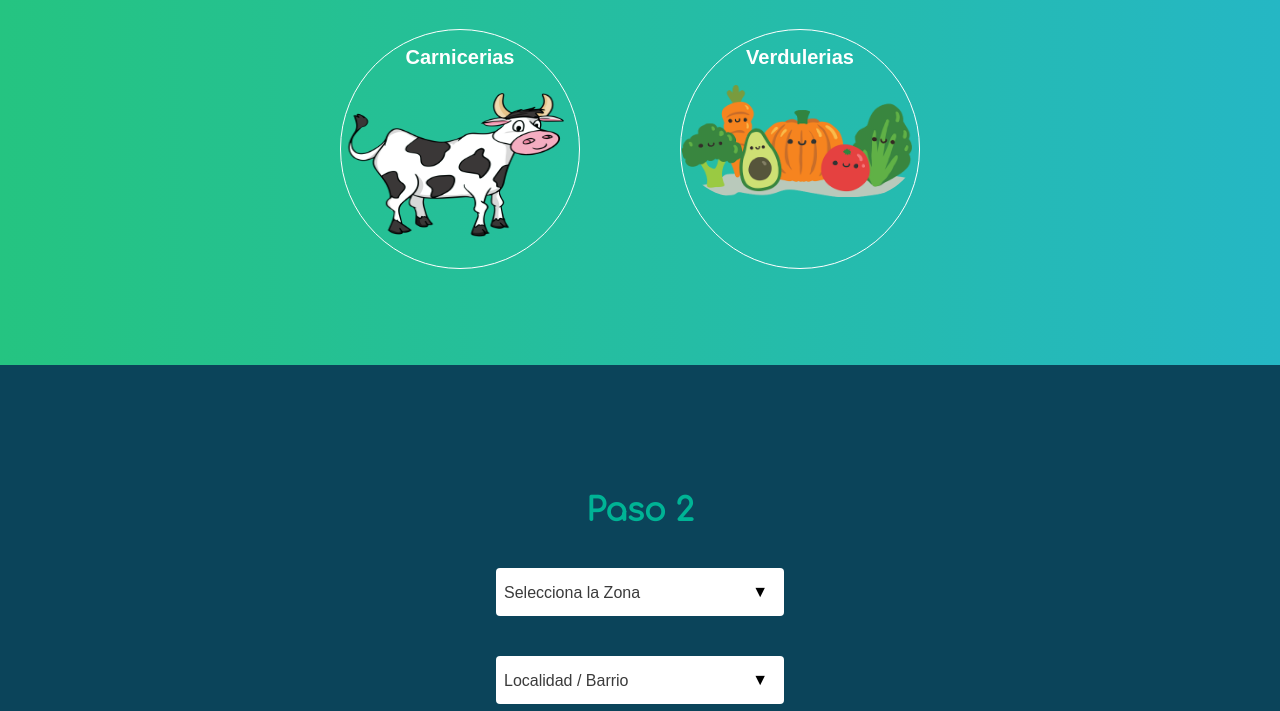
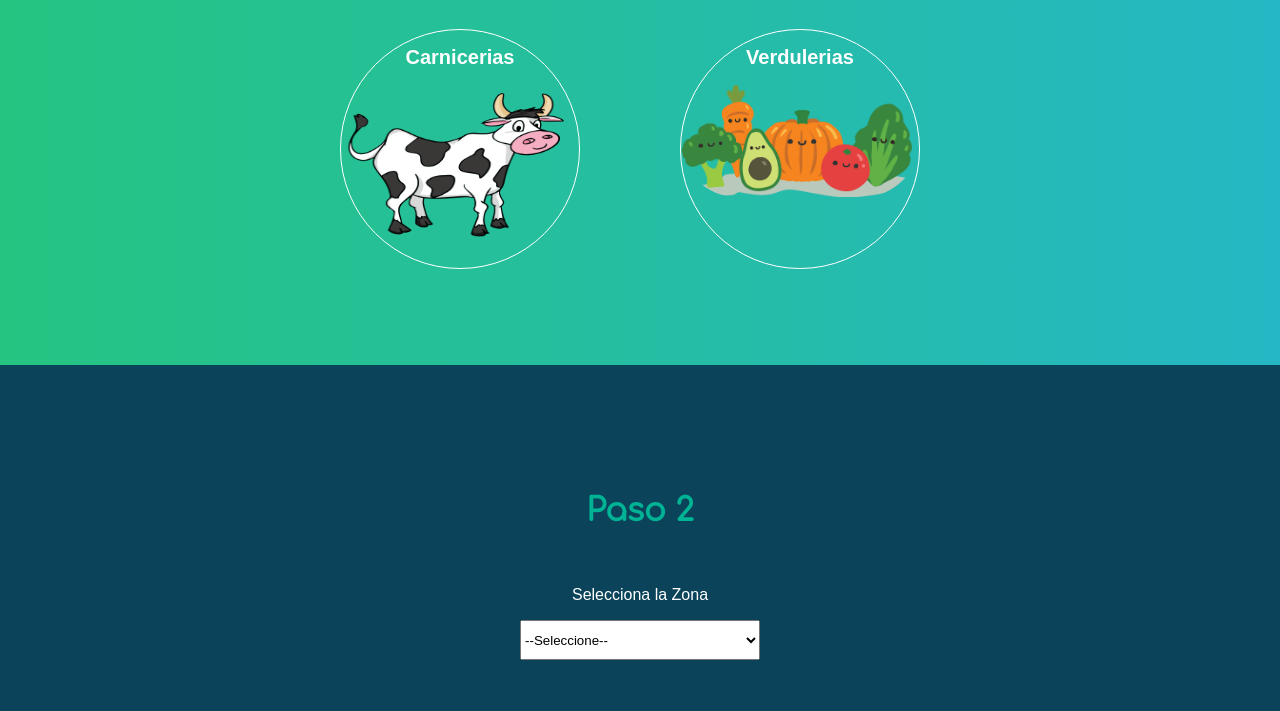
Before and after one commit to Juanperrino/PreciosPromedio, a plain HTML site: page index.html in a window 1280 px wide. Shown: the part 241-952 px from the top of the page. Drawn offline with Linux system fonts and the light colour scheme; a web font is replaced by a local one.

Commit message:
Entrega eventos

```diff
--- a/index.html
+++ b/index.html
@@ -41,19 +41,19 @@
             <h2 class="text-center">Paso 2</h2>
 
             <!-- <p class="lead text-center">Selecciona la Zona</p> -->
-            <div class="select">
-                <select name="format" id="format">
+            <!-- <div class="select">
+                <select name="format" id="format"> -->
             <!-- <p class="lead text-center">Selecciona la Zona</p> -->
-                    <option selected disabled>Selecciona la Zona</option>
+                    <!-- <option selected disabled>Selecciona la Zona</option>
                     <option value="CABA">CABA</option>
                     <option value="Norte">Zona Norte</option>
                     <option value="Sur">Zona Sur</option>
                     <option value="Este">Zona Este</option>
                     <option value="Oeste">Zona Oeste</option>
                 </select>
-            </div>
+            </div> -->
             <!-- <p class="lead text-center">Selecciona la localidad</p> -->
-            <div class="select">
+            <!-- <div class="select">
                 <select name="format" id="format">
                     <option selected disabled>Localidad / Barrio</option>
                     <option value="b1">B1</option>
@@ -74,29 +74,19 @@
                     <option value="b1">B1</option>
                     <option value="b2">B2</option>
                     <option value="b3">B3</option>
-                    <option value="b4">B4</option>
-                    <option value="b5">B5</option>
-                    <option value="b1">B1</option>
-                    <option value="b2">B2</option>
-                    <option value="b3">B3</option>
-                    <option value="b4">B4</option>
-                    <option value="b5">B5</option>
-                    <option value="b1">B1</option>
-                    <option value="b2">B2</option>
-                    <option value="b3">B3</option>
-                    <option value="b4">B4</option>
-                    <option value="b5">B5</option>
-                    <option value="b1">B1</option>
-                    <option value="b2">B2</option>
-                    <option value="b3">B3</option>
-                    <option value="b4">B4</option>
-                    <option value="b5">B5</option>
-                    <option value="b1">B1</option>
-                    <option value="b2">B2</option>
                 </select>
+            </div> -->
+
+                <div class="grupo">
+                    <p class="lead text-center">Selecciona la Zona</p>
+                    <select name="" id="zona" class="selected"></select>
+                </div>
+
+                <div class="grupo">
+                    <p class="lead text-center">Selecciona la localidad</p>
+                    <select name="" id="localidad" class="selected"></select>
+                </div>
             </div>
-
-        </div>
         <div class="paso3">
             <h2 class="text-center">Paso 3</h2>
             <p class="lead text-center">Busca el producto</p>
--- a/main.js
+++ b/main.js
@@ -1,19 +1,7 @@
 // alert()
-// let seleccionado = "Seleccionado";
 
-
-// function mostrar_img(src, width, height, alt) {
-//     let a = document.createElement("img");
-//     a.src = src;
-//     a.width = width;
-//     a.height = height;
-//     a.alt = alt;
-//     document.body.appendChild(a);
-// }
-
-// mostrar_img("./multimedia/Verduras.png", 200, 200, "verduras");
-
-
+//PASO 3 BUSCA EL PRODUCTO
+const productos = [];
 
 class Producto {
     constructor(nombre, precioPromedio) {
@@ -22,7 +10,6 @@ class Producto {
 
     }
 }
-const productos = [];
 productos.push(new Producto("LECHUGA", 20));
 productos.push(new Producto("TOMATE", 25));
 productos.push(new Producto("PAPA", 30));
@@ -43,9 +30,12 @@ for (let index = 0; index < 4; index++) {
     }
 }
 }
-
 // calcular()
 
+// fIN PASO 3 BUSCA EL PRODUCTO
+
+
+// PASO 1 SELECCIONA EL RUBRO
 
 let btn = document.getElementById('cartel1')
 let btn2 = document.getElementById('cartel2')
@@ -57,6 +47,7 @@ function cambio(){
 
     if (contador==0){
         btn.classList.add('azul')
+        btn2.classList.remove('azul')
         contador=1;
     }
     else{
@@ -69,6 +60,7 @@ function cambio2(){
 
     if (contador==0){
         btn2.classList.add('azul')
+        btn.classList.remove('azul')
         contador=1;
     }
     else{
@@ -80,3 +72,68 @@ function cambio2(){
 
 btn.addEventListener('click',cambio,true);
 btn2.addEventListener('click',cambio2,true);
+
+
+// fIN PASO 1 SELECCIONA EL RUBRO
+
+
+
+// PASO 2 SELECCIONA LOCALIDAD/BARRIO
+
+let zona = document.getElementById('zona');
+let localidad = document.getElementById('localidad');
+
+let zonas = ['CABA', 'Zona Norte', 'Zona Sur', 'Zona Este', 'Zona Oeste'];
+
+let localidades = ['C1', 'C2', 'C3', 'C4', 'C5', 'N1', 'N2', 'N3', 'N4', 'N5', 'S1', 'S2', 'S3', 'S4', 'S5', 'E1', 'E2', 'E3', 'E4', 'E5', 'O1', 'O2', 'O3', 'O4', 'O5',];
+
+
+function verLugares(arreglo, lugar){
+    let elementos = '<option selected disables>--Seleccione--</option>'
+
+    for (let i=0; i < arreglo.length; i+=1){
+        elementos += '<option value="' + arreglo[i] +'">' + arreglo[i] +'</option>'
+    }
+
+    lugar.innerHTML = elementos
+}
+
+verLugares(zonas, zona);
+
+
+function filtrar(array, inicio, fin, lugar){
+    let filtro = array.slice(inicio, fin);
+    verLugares(filtro, lugar);
+}
+
+
+zona.addEventListener('change', function(){
+    let valor = zona.value
+
+    switch(valor){
+        case 'CABA':
+            filtrar(localidades, 0, 5, localidad);
+        break
+        case 'Zona Norte':
+            filtrar(localidades, 5, 10, localidad);
+        break
+        case 'Zona Sur':
+            filtrar(localidades, 10, 15, localidad);
+        break
+        case 'Zona Este':
+            filtrar(localidades, 15, 20, localidad);
+        break
+        case 'Zona Oeste':
+            filtrar(localidades, 20, 25, localidad);
+        break
+    }
+
+})
+
+
+
+
+
+
+
+// fIN PASO 2 SELECCIONA LOCALIDAD/BARRIO
--- a/style.css
+++ b/style.css
@@ -115,7 +115,7 @@ color: #f0f0e6;
 }
 
 .cartel1:hover{
-    background-color: #0b445a;
+    /* background-color: #0b445a; */
 }
 
 .cartel1 h2{
@@ -174,7 +174,7 @@ color: #f0f0e6;
 }
 
 .cartel2:hover{
-    background-color: #0b445a;
+    /* background-color: #0b445a; */
 }
 
 
@@ -196,7 +196,7 @@ color: #f0f0e6;
     font-size: 2rem;
     text-align: center;
     color: #00b395;
-font-family: 'Comfortaa', cursive;
+    font-family: 'Comfortaa', cursive;
 
 
 
@@ -206,6 +206,31 @@ font-family: 'Comfortaa', cursive;
     color: #ffffff;
     text-align: center;
 }
+
+
+
+.grupo p{
+    padding-bottom: 1em;
+}
+
+
+
+.grupo{
+    padding-bottom: 2em;
+}
+
+
+.selected{
+    width: 18em;
+    height: 3em;
+
+}
+
+
+
+
+
+
 /*Fin paso 2*/
 
 /*Paso 3*/
@@ -367,52 +392,7 @@ font-family: 'Comfortaa', cursive;
 /*Fin abajo*/
 
 
-select {
-    -webkit-appearance:none;
-    -moz-appearance:none;
-    -ms-appearance:none;
-    appearance:none;
-    outline:0;
-    box-shadow:none;
-    border:0!important;
-    background: #ffffff;
-    background-image: none;
-    flex: 1;
-    padding: 0 .5em;
-    color:#3b3b3b;
-    cursor:pointer;
-    font-size: 1em;
-    font-family: "Quattrocento", sans-serif;
 
-
-}
-select::-ms-expand {
-    display: none;
-}
-.select {
-    position: relative;
-    display: flex;
-    width: 18em;
-    height: 3em;
-    line-height: 3;
-    background: #5c6664;
-    overflow: hidden;
-    border-radius: .25em;
-}
-.select::after {
-    content: '\25BC';
-    position: absolute;
-    top: 0;
-    right: 0;
-    padding: 0 1em;
-    /* background: #2b2e2e; */
-    cursor:pointer;
-    pointer-events:none;
-    transition:.25s all ease;
-}
-.select:hover::after {
-    color: #23b499;
-}
 
 
 /*evento click button paso 1*/
```
Also changed, not shown: resultado.html (deleted, +0 -12 lines).
